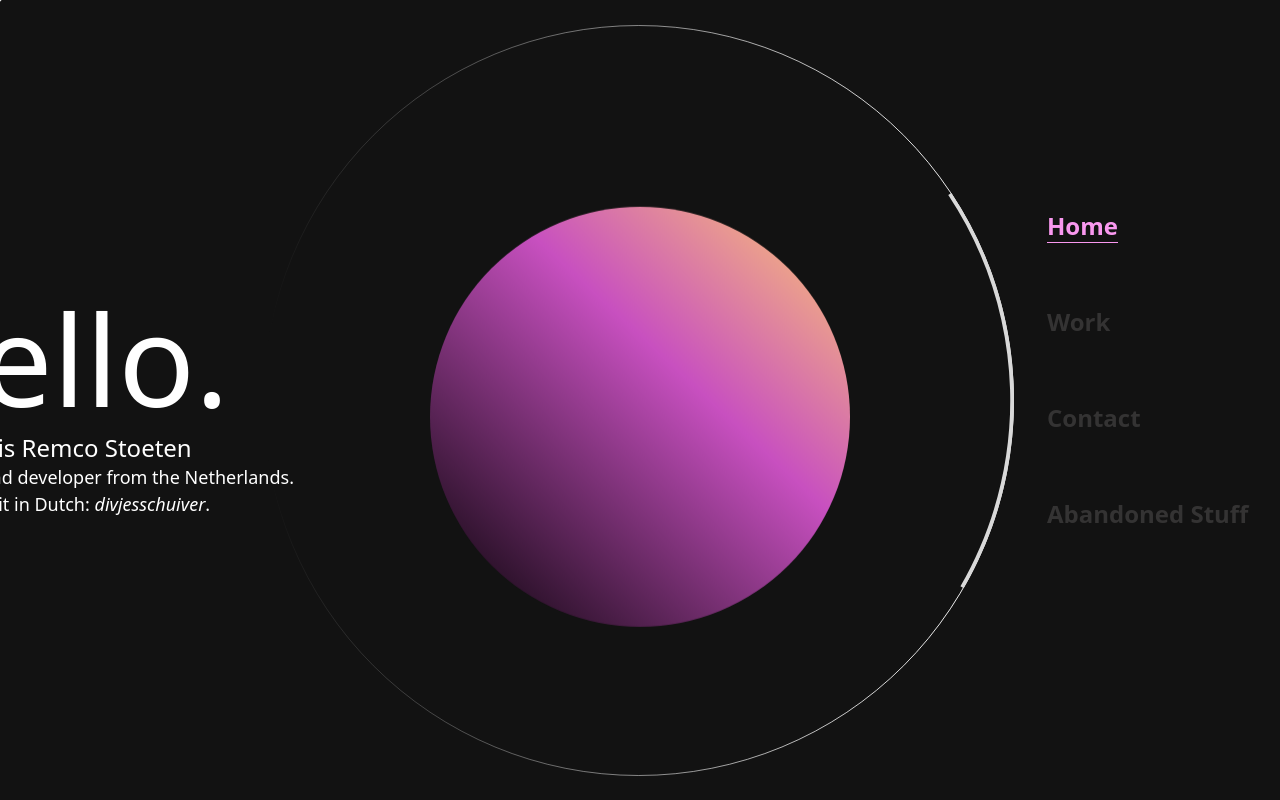
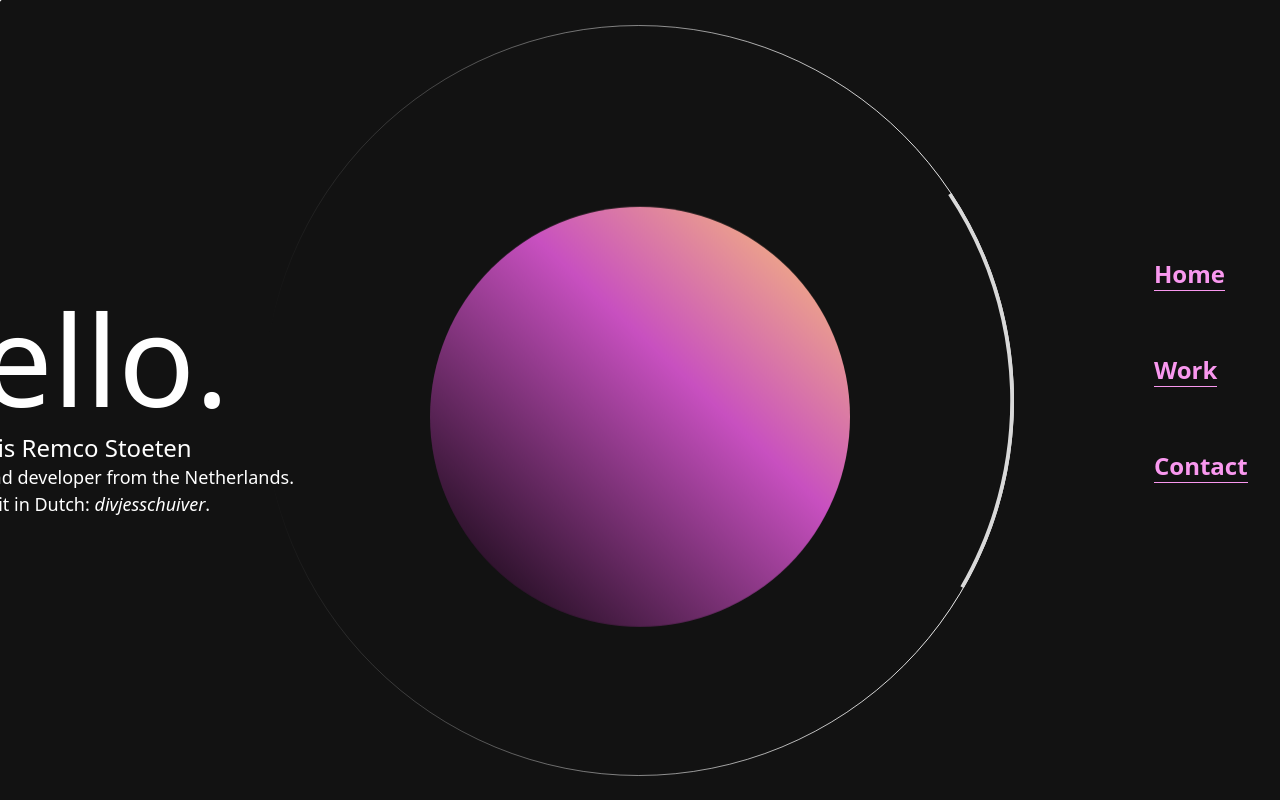
Before and after one commit to remcostoeten/remcostoeten-portfolio, a Next.js app: page / in a window 1280 px wide. Built offline with nearby package versions, Linux system fonts and the light colour scheme.

Commit message:
Style hover

```diff
--- /dev/null
+++ b/components/HoverContext.js
@@ -0,0 +1,3 @@
+import React from 'react';
+
+export const HoverContext = React.createContext();
--- a/components/header/Navbar.jsx
+++ b/components/header/Navbar.jsx
@@ -1,18 +1,12 @@
+import React from 'react';
 import { useRouter } from 'next/router';
 import Link from 'next/link';
-import { transform } from 'framer-motion';
-import { useState } from 'react';
 
-export default function Navbar() {
+export default function Navbar({ handleHover }) {
   const router = useRouter();
-	const [isHovered, setIsHovered] = useState(false);
 
   const isActive = (pathname) => {
     return router.pathname === pathname;
-	};
-
-	const handleHover = (hovered) => {
-		setIsHovered(hovered);
   };
 
   return (
@@ -24,39 +18,33 @@ export default function Navbar() {
             onMouseEnter={() => handleHover(true)}
             onMouseLeave={() => handleHover(false)}
           >
-						<Link
-							href="/"
-							className={isActive('/') ? 'active' : ''}
-						>
+            <Link href="/" className={isActive('/') ? 'active' : ''}>
               Home
             </Link>
+
           </li>
-					<li className="animate__animated animate__zoomInRight animate__delay-1s">
-						<Link
-							href="/work"
-							className={isActive('/work') ? 'active' : ''}
+		  <li
+            className="animate__animated animate__zoomInRight animate__delay-1s"
+            onMouseEnter={() => handleHover(true)}
+            onMouseLeave={() => handleHover(false)}
           >
+            <Link href="/" className={isActive('/') ? 'active' : ''}>
               Work
             </Link>
+
           </li>
-					<li className="animate__animated animate__zoomInRight animate__delay-1s">
-						<Link
-							href="/contact"
-							className={isActive('/contact') ? 'active' : ''}
+		  <li
+            className="animate__animated animate__zoomInRight animate__delay-1s"
+            onMouseEnter={() => handleHover(true)}
+            onMouseLeave={() => handleHover(false)}
           >
+            <Link href="/" className={isActive('/') ? 'active' : ''}>
               Contact
             </Link>
+
           </li>
-					<li className="animate__animated animate__zoomInRight animate__delay-1s">
-						<Link
-							href="/abandoned-stuff"
-							className={
-								isActive('/abandoned-stuff') ? 'active' : ''
-							}
-						>
-							Abandoned Stuff
-						</Link>
-					</li>
+          {/* Add similar onMouseEnter and onMouseLeave events to other li elements */}
+          {/* The rest of your code */}
         </ul>
       </nav>
     </>
--- a/components/landing/CircleComponent.jsx
+++ b/components/landing/CircleComponent.jsx
@@ -18,19 +18,15 @@ function CircleWithBorder({ isHovered }) {
   }, [borderRef]);
 
   return (
-		<div
-			className={`${
-				styles.circleWithBorder
-			} flex items-center justify-center h-screen ${
-				isHovered ? styles.rotateClass : ''
-			}`}
-		>
+    <div className={`${styles.circleWithBorder} flex items-center justify-center h-screen`}>
+
 	   <svg
         width="754"
         height="751"
         viewBox="0 0 754 751"
         fill="none"
         xmlns="http://www.w3.org/2000/svg"
+        style={{ transform: isHovered ? 'rotate(180deg)' : 'rotate(0)', transition: 'transform 1s ease-in-out' }}
       >
 				<circle
 					cx="375.5"
--- a/components/landing/Landing.module.scss
+++ b/components/landing/Landing.module.scss
@@ -1,3 +1,7 @@
+.circleWithBorder {
+	transition: transform 1s ease-in-out;
+  }
+
 .GradientCircle {
 	width: 420px;
 	height: 420px;
```
Lines whose indentation alone changed are shown as unchanged.
